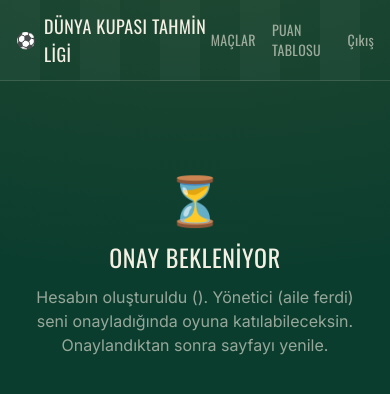
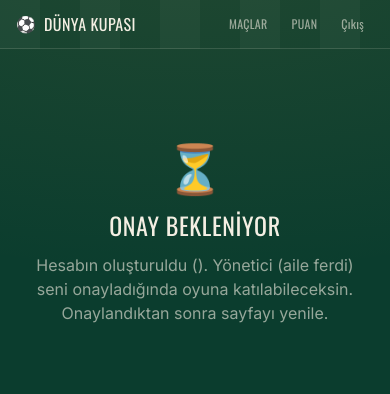
Before and after one commit to giraykamilkaya-dev/worldcup-tahmin, a Next.js app: page /pending in a window 390 px wide. Shown: the top 394 px of the page. Built offline with nearby package versions, Linux system fonts and the light colour scheme; no server answers.

Commit message:
Mobil rotuslar: isim sarmasi, admin dizilim, menu vurgusu

```diff
--- a/app/admin/page.tsx
+++ b/app/admin/page.tsx
@@ -108,8 +108,8 @@ export default async function AdminPage() {
         <Section title={`Üyeler (${approved.length})`}>
           {approved.map((p) => (
             <Row key={p.id} p={p}>
-              <div className="flex flex-col items-end gap-2">
-                <div className="flex items-center gap-2">
+              <div className="flex w-full flex-col gap-2 sm:w-auto sm:items-end">
+                <div className="flex flex-wrap items-center gap-2">
                   <GroupSwitch p={p} />
                   {p.is_admin ? (
                     <span className="rounded-full bg-tr-red/20 px-3 py-1 text-xs font-600 text-tr-red">
@@ -138,7 +138,7 @@ export default async function AdminPage() {
 // Takma ad: boş bırakınca gerçek ad görünür
 function NicknameForm({ p }: { p: Profile }) {
   return (
-    <form action={setNickname} className="flex items-center gap-2">
+    <form action={setNickname} className="flex w-full items-center gap-2 sm:w-auto">
       <input type="hidden" name="id" value={p.id} />
       <input
         type="text"
@@ -146,9 +146,9 @@ function NicknameForm({ p }: { p: Profile }) {
         defaultValue={p.nickname ?? ""}
         placeholder="Takma ad (boş = gerçek ad)"
         maxLength={30}
-        className="w-44 rounded-lg border border-line bg-pitch px-3 py-1.5 text-xs text-cream placeholder:text-cream/30 outline-none focus:border-gold"
+        className="w-full rounded-lg border border-line bg-pitch px-3 py-1.5 text-xs text-cream placeholder:text-cream/30 outline-none focus:border-gold sm:w-44"
       />
-      <button className="rounded-full border border-line px-3 py-1.5 font-display text-xs uppercase text-cream/60 hover:text-gold">
+      <button className="shrink-0 rounded-full border border-line px-3 py-1.5 font-display text-xs uppercase text-cream/60 hover:text-gold">
         Kaydet
       </button>
     </form>
@@ -159,15 +159,15 @@ function NicknameForm({ p }: { p: Profile }) {
 function GroupSwitch({ p }: { p: Profile }) {
   const current = p.group_no ?? 1;
   return (
-    <div className="flex overflow-hidden rounded-full border border-line">
+    <div className="flex shrink-0 overflow-hidden rounded-full border border-line">
       {[1, 2].map((g) => (
         <form action={setGroup} key={g}>
           <input type="hidden" name="id" value={p.id} />
           <input type="hidden" name="group" value={g} />
           <button
             className={`px-3 py-1.5 font-display text-xs uppercase ${current === g
-                ? "bg-gold text-pitch-deep"
-                : "text-cream/60 hover:text-cream"
+              ? "bg-gold text-pitch-deep"
+              : "text-cream/60 hover:text-cream"
               }`}
           >
             {GROUP_NAME[g]}
@@ -202,17 +202,17 @@ function Section({
 
 function Row({ p, children }: { p: Profile; children: React.ReactNode }) {
   return (
-    <div className="flex items-center justify-between rounded-xl border border-line bg-pitch-deep/60 px-4 py-3">
-      <div className="flex items-center gap-3">
+    <div className="flex flex-col gap-3 rounded-xl border border-line bg-pitch-deep/60 px-4 py-3 sm:flex-row sm:items-center sm:justify-between">
+      <div className="flex min-w-0 items-center gap-3">
         {/* eslint-disable-next-line @next/next/no-img-element */}
         {p.avatar_url ? (
-          <img src={p.avatar_url} alt="" className="h-9 w-9 rounded-full" />
+          <img src={p.avatar_url} alt="" className="h-9 w-9 shrink-0 rounded-full" />
         ) : (
-          <div className="h-9 w-9 rounded-full bg-cream/10" />
+          <div className="h-9 w-9 shrink-0 rounded-full bg-cream/10" />
         )}
-        <div>
-          <div className="font-600">{p.full_name ?? "—"}</div>
-          <div className="text-xs text-cream/50">{p.email}</div>
+        <div className="min-w-0">
+          <div className="truncate font-600">{p.full_name ?? "—"}</div>
+          <div className="truncate text-xs text-cream/50">{p.email}</div>
         </div>
       </div>
       {children}
--- a/components/MatchCard.tsx
+++ b/components/MatchCard.tsx
@@ -28,9 +28,9 @@ function fmtDate(iso: string) {
 }
 
 function Crest({ src, alt }: { src: string | null; alt: string }) {
-  if (!src) return <div className="h-7 w-7 rounded-full bg-cream/10" />;
+  if (!src) return <div className="h-7 w-7 shrink-0 rounded-full bg-cream/10" />;
   // eslint-disable-next-line @next/next/no-img-element
-  return <img src={src} alt={alt} className="h-7 w-7 object-contain" />;
+  return <img src={src} alt={alt} className="h-7 w-7 shrink-0 object-contain" />;
 }
 
 export default function MatchCard({
@@ -106,7 +106,7 @@ export default function MatchCard({
       <div className="grid grid-cols-[1fr_auto_1fr] items-center gap-2">
         {/* Ev sahibi */}
         <div className="flex min-w-0 items-center justify-end gap-2 text-right">
-          <span className="truncate font-display text-sm font-600 uppercase sm:text-base">
+          <span className="font-display text-sm font-600 uppercase leading-tight sm:text-base">
             {teamTR(match.home_team)}
           </span>
           <Crest src={match.home_crest} alt={match.home_team ?? ""} />
@@ -132,7 +132,7 @@ export default function MatchCard({
         {/* Deplasman */}
         <div className="flex min-w-0 items-center gap-2">
           <Crest src={match.away_crest} alt={match.away_team ?? ""} />
-          <span className="truncate font-display text-sm font-600 uppercase sm:text-base">
+          <span className="font-display text-sm font-600 uppercase leading-tight sm:text-base">
             {teamTR(match.away_team)}
           </span>
         </div>
--- a/components/Nav.tsx
+++ b/components/Nav.tsx
@@ -5,31 +5,33 @@ import { usePathname } from "next/navigation";
 export default function Nav({ isAdmin }: { isAdmin?: boolean }) {
   const pathname = usePathname();
 
-  // Aktif sayfa: altın renk + alt çizgi. Pasif: soluk, hover'da belirginleşir.
+  // Aktif sayfa: altın yazı + hafif altın kutu. Pasif: soluk, hover'da belirginleşir.
   const linkClass = (href: string) => {
     const isActive = pathname === href;
     return isActive
-      ? "text-gold underline underline-offset-8 decoration-2"
-      : "text-cream/60 hover:text-cream";
+      ? "rounded-full bg-gold/15 px-2.5 py-1 text-gold"
+      : "rounded-full px-2.5 py-1 text-cream/60 hover:text-cream";
   };
 
   return (
     <header className="pitch-stripes border-b border-line">
-      <nav className="mx-auto flex max-w-3xl items-center justify-between px-4 py-3">
-        <Link href="/" className="flex items-center gap-2">
+      <nav className="mx-auto flex max-w-3xl flex-wrap items-center justify-between gap-x-2 gap-y-1 px-4 py-3">
+        <Link href="/" className="flex shrink-0 items-center gap-2">
           <span className="text-gold">⚽</span>
-          <span className="font-display text-lg font-700 uppercase tracking-wide text-cream">
-            Dünya Kupası Tahmin Ligi
+          <span className="font-display text-base font-700 uppercase leading-tight tracking-wide text-cream sm:text-lg">
+            Dünya Kupası<span className="hidden sm:inline"> Tahmin Ligi</span>
           </span>
         </Link>
-        <div className="flex items-center gap-4 font-display text-sm uppercase tracking-wide">
+        <div className="flex items-center gap-1 font-display text-xs uppercase tracking-wide sm:gap-2 sm:text-sm">
           <Link href="/" className={linkClass("/")}>Maçlar</Link>
-          <Link href="/standings" className={linkClass("/standings")}>Puan Tablosu</Link>
+          <Link href="/standings" className={linkClass("/standings")}>Puan</Link>
           {isAdmin && (
             <Link href="/admin" className={linkClass("/admin")}>Yönetim</Link>
           )}
           <form action="/auth/signout" method="post">
-            <button className="text-cream/60 hover:text-tr-red" type="submit">Çıkış</button>
+            <button className="rounded-full px-2.5 py-1 text-cream/60 hover:text-tr-red" type="submit">
+              Çıkış
+            </button>
           </form>
         </div>
       </nav>
```
